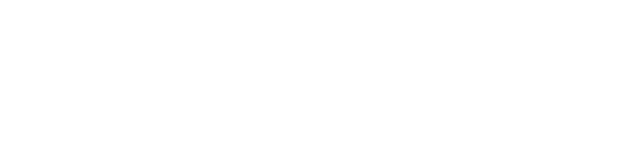
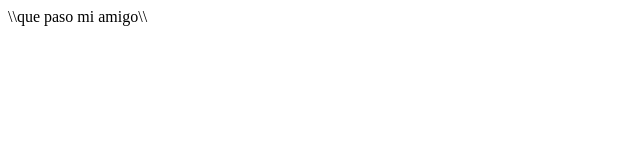
Before and after one commit to arc12420/my-first-repo, a plain HTML site: page index.html in a window 1280 px wide. Shown: the whole page, without its empty margins (0-640 px from the left). Drawn offline with Linux system fonts and the light colour scheme.

Commit message:
Second try

```diff
--- a/index.html
+++ b/index.html
@@ -9,3 +9,5 @@
 
 </body>
 </html>
+
+\\que paso mi amigo\\
```
